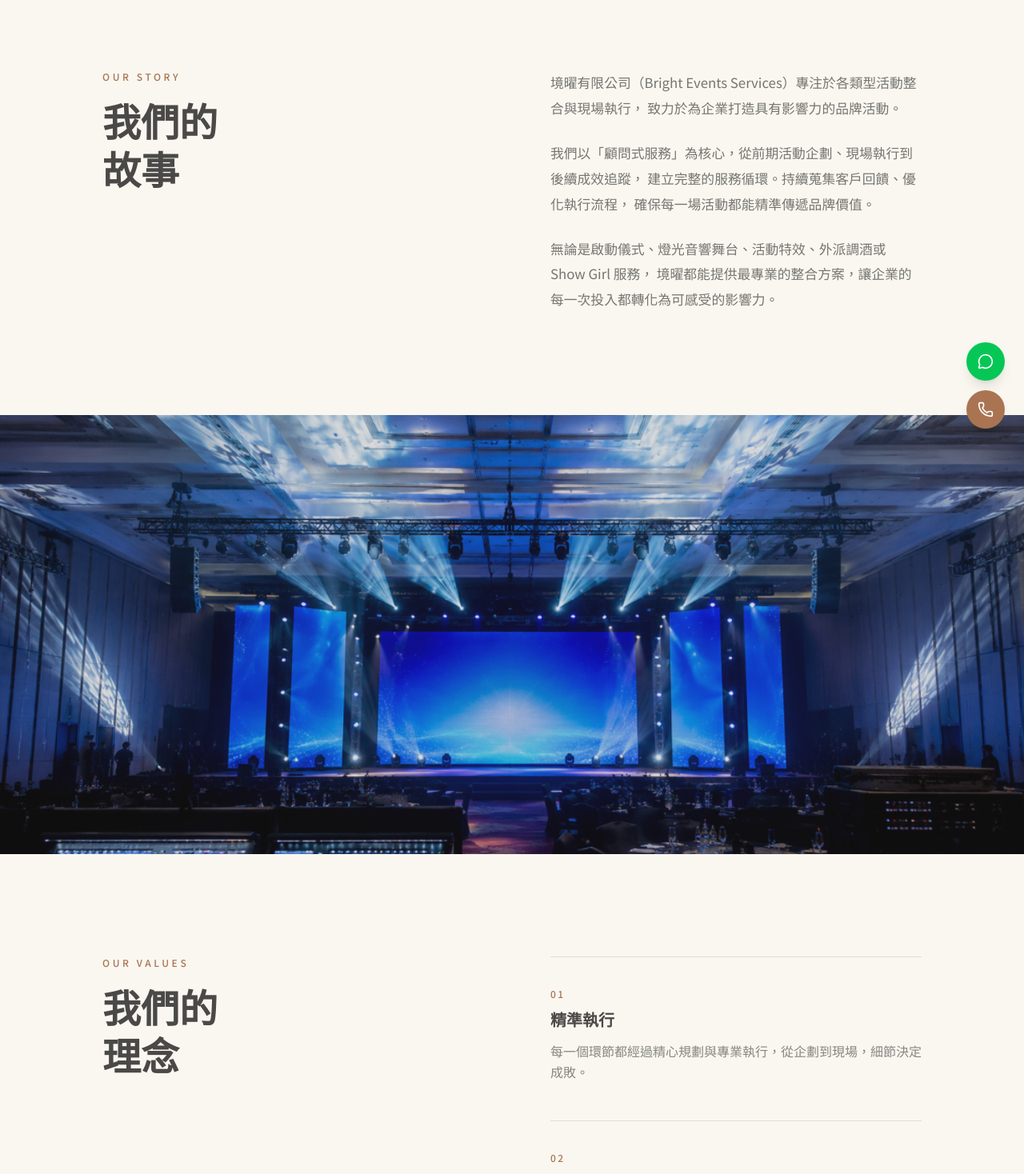
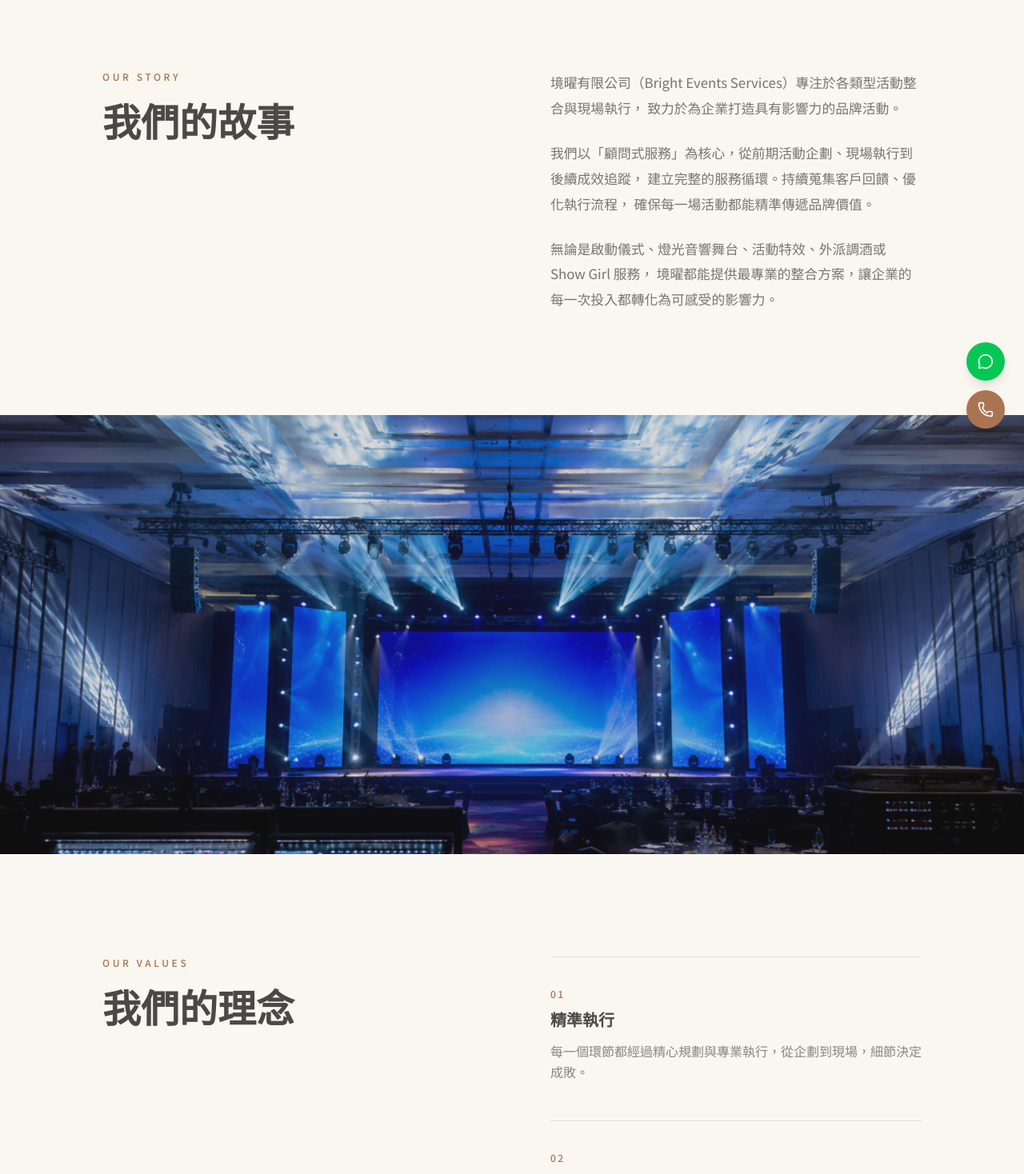
Before and after one commit to KEYI1997/bes-events, a Next.js app: page /about in a window 1280 px wide. Shown: the part 240-1708 px from the top of the page at 80% size. Built offline with nearby package versions, Linux system fonts and the light colour scheme.

Commit message:
fix: 關於頁左欄標題改為單行

```diff
--- a/src/app/about/page.tsx
+++ b/src/app/about/page.tsx
@@ -32,7 +32,7 @@ export default function AboutPage() {
             <div className="md:sticky md:top-32">
               <p className="text-xs tracking-[0.3em] text-cta uppercase mb-4 font-medium">Our Story</p>
               <h2 className="text-4xl md:text-5xl font-bold text-primary leading-tight">
-                我們的<br />故事
+                我們的故事
               </h2>
             </div>
             {/* 右欄：段落 */}
@@ -75,7 +75,7 @@ export default function AboutPage() {
             <div className="md:sticky md:top-32">
               <p className="text-xs tracking-[0.3em] text-cta uppercase mb-4 font-medium">Our Values</p>
               <h2 className="text-4xl md:text-5xl font-bold text-primary leading-tight">
-                我們的<br />理念
+                我們的理念
               </h2>
             </div>
             {/* 右欄：三個理念條目 */}
```
